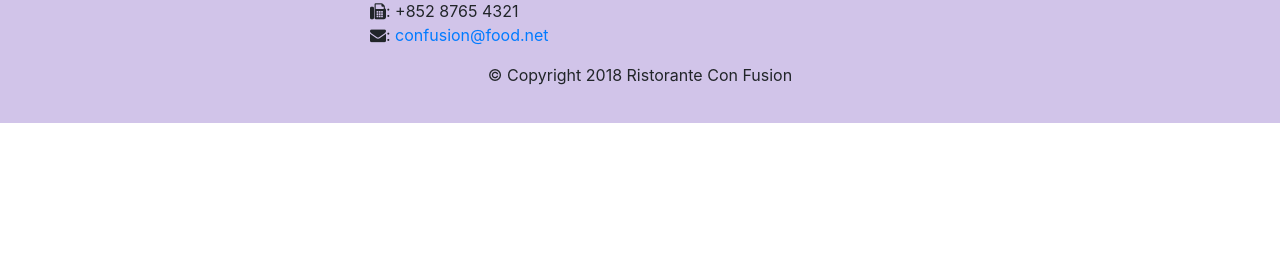
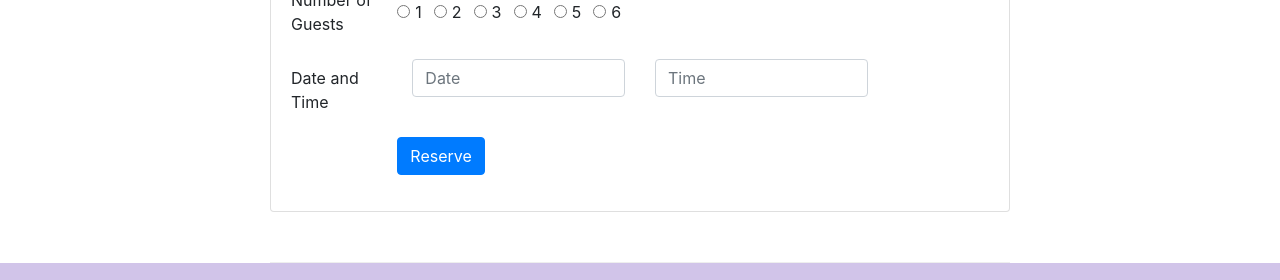
Before and after one commit to Abhishek357/bootstrap, a website: page index.html in a window 1280 px wide. Shown: the part 1683-1963 px from the top of the page. Before the commit the page ends 1806 px from the top, so only its background shows below. Drawn offline with nearby package versions, Linux system fonts and the light colour scheme.

Commit message:
alerting users and task-2

```diff
--- a/index.html
+++ b/index.html
@@ -53,9 +53,9 @@
             </div>
             <div class="col col-sm order-sm-first col-md">
                 <div class="media">
-                    <img src="img/uthappizza.png" alt="uthappizza" class="d-flex mr-3 img-thumbnail align-self-center" alt="">
+                    <img src="img/uthappizza.png" alt="uthappizza" class="d-flex mr-3 img-thumbnail align-self-center">
                     <div class="media-body">
-                        <h2 class="mt-0">Uthappizza</h2>
+                        <h2 class="mt-0">Uthappizza <span class="badge badge-danger">HOT</span> <span class="badge badge-pill badge-secondary">$4.99</span></h2>
                         <p class="d-none d-sm-block">A unique combination of Indian Uthappam (pancake) and Italian pizza, topped with Cerignola olives, ripe vine cherry tomatoes, Vidalia onion, Guntur chillies and Buffalo Paneer.</p>
                     </div>
                 </div>
@@ -68,8 +68,13 @@
                 <h3>This Month's Promotions</h3>
             </div>
             <div class="col col-sm col-md">
-                <h2>Weekend Grand Buffet</h2>
-                <p class="d-none d-sm-block">Featuring mouthwatering combinations with a choice of five different salads, six enticing appetizers, six main entrees and five choicest desserts. Free flowing bubbly and soft drinks. All for just $19.99 per person </p>
+                <div class="media">
+                    <img src="img/buffet.png" alt="buffet" class="d-flex ml-3 order-sm-last img-thumbnail align-self-center">
+                    <div class="media-body">
+                        <h2 class="mt-0">Weekend Grand Buffet <span class="badge badge-danger">NEW</span></h2>
+                        <p class="d-none d-sm-block">Featuring mouthwatering combinations with a choice of five different salads, six enticing appetizers, six main entrees and five choicest desserts. Free flowing bubbly and soft drinks. All for just $19.99 per person </p>
+                    </div>
+                </div>
             </div>
         </div>
 
@@ -85,6 +90,58 @@
                     <h4>Executive Chef</h4>
                     <p class="d-none d-sm-block">Award winning three-star Michelin chef with wide International experience having worked closely with whos-who in the culinary world, he specializes in creating mouthwatering Indo-Italian fusion experiences. </p>
                     </div>
+                </div>
+            </div>
+        </div>
+        <div class="row row-content align-items-center col-12 offset-sm-2 col-sm-8">
+            <div class="card">
+                <h3 class="card-header bg-warning text-white">Reserve a Table</h3>
+                <div class="card-body">
+                    <form action="">
+                        <div class="form-group row">
+                            <label for="NumberGuests" class="col-2 col-form-label">Number of Guests</label>
+                            <div class="form-check form-check-inline">
+                                <input class="form-check-input" type="radio" name="inlineRadioOptions" id="NumberGuests" value="option1">
+                                <label class="form-check-label" for="inlineRadio1">1</label>
+                            </div>
+                            <div class="form-check form-check-inline">
+                                <input class="form-check-input" type="radio" name="inlineRadioOptions" id="inlineRadio2" value="option2">
+                                <label class="form-check-label" for="inlineRadio2">2</label>
+                            </div>
+                            <div class="form-check form-check-inline">
+                                <input class="form-check-input" type="radio" name="inlineRadioOptions" id="inlineRadio3" value="option3">
+                                <label class="form-check-label" for="inlineRadio3">3</label>
+                            </div>
+                            <div class="form-check form-check-inline">
+                                <input class="form-check-input" type="radio" name="inlineRadioOptions" id="inlineRadio4" value="option4">
+                                <label class="form-check-label" for="inlineRadio4">4</label>
+                            </div>
+                            <div class="form-check form-check-inline">
+                                <input class="form-check-input" type="radio" name="inlineRadioOptions" id="inlineRadio5" value="option5">
+                                <label class="form-check-label" for="inlineRadio5">5</label>
+                            </div>
+                            <div class="form-check form-check-inline">
+                                <input class="form-check-input" type="radio" name="inlineRadioOptions" id="inlineRadio6" value="option6">
+                                <label class="form-check-label" for="inlineRadio6">6</label>
+                            </div>
+                        </div>
+                        <div class="form-group row">
+                            <label for="DateTime" class="col-2 col-form-label">Date and Time</label>
+                            <div class="col-4 mt-0">
+                                <input type="text" name="Date" placeholder="Date" class="form-control" id="DateTime">
+                            </div>
+                            <div class="col-4">
+                                <input type="text" name="Time" placeholder="Time" class="form-control">
+                            </div>
+                        </div>
+                        <div class="form-group row">
+                            <div class="offset-2">
+                                <button type="submit" class="btn btn-primary">
+                                    Reserve
+                                </button>
+                            </div>
+                        </div>
+                    </form>
                 </div>
             </div>
         </div>
```
